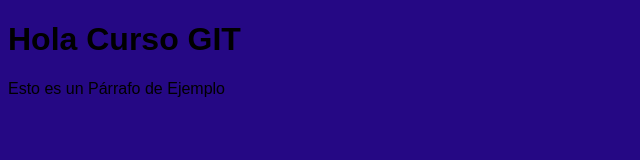
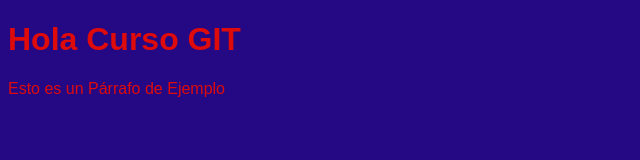
Before and after one commit to BayoReyes/CursoGit, a plain HTML site: page index.html in a window 1280 px wide. Shown: the whole page, without its empty margins (0-640 px from the left). Drawn offline with Linux system fonts and the light colour scheme.

Commit message:
Letra Color Rojo

```diff
--- a/css/estilos.css
+++ b/css/estilos.css
@@ -1,4 +1,5 @@
 body{
     background-color: #250884;
     font-family: Arial, sans-serif;
+    color: #df0b0b;
 }
```
